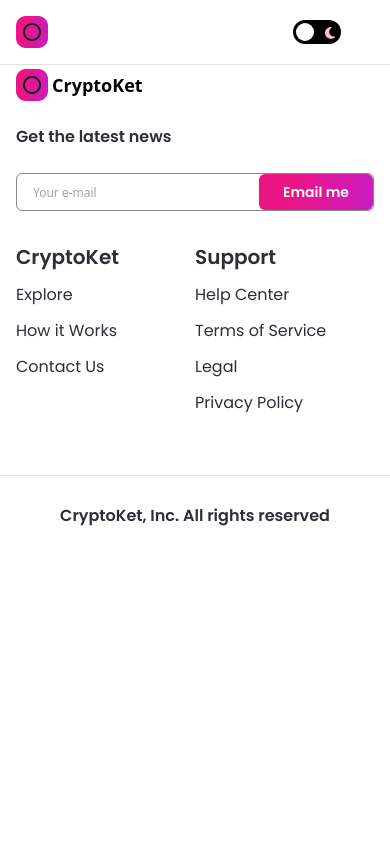
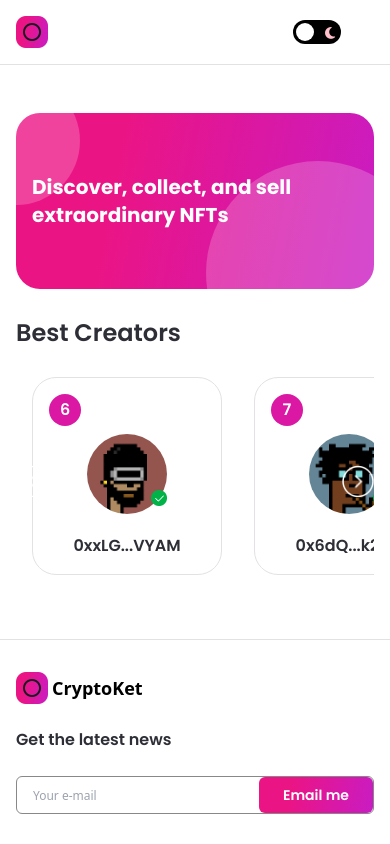
Before and after one commit to kubabowski/MERN_nft_marketplace, a Next.js app: page / in a window 390 px wide. Shown: the top 844 px of the page. Built offline with nearby package versions, Linux system fonts and the light colour scheme.

Commit message:
main page

```diff
--- /dev/null
+++ b/components/Banner.jsx
@@ -0,0 +1,9 @@
+const Banner = ({ name, childStyles, parentStyle }) => (
+  <div className={`relative w-full flex items-center z-0 overflow-hidden nft-gradient ${parentStyle}`}>
+    <p className={`font-bold text-5xl text-white font-poppins leading-70 ${childStyles}`}>{name}</p>
+    <div className="absolute w-48 h-48 sm:w-32 sm:h-32 rounded-full -top-9 -left-16 -z-5 white-bg" />
+    <div className="absolute w-72 h-72 sm:w-56 sm:h-56 rounded-full -bottom-24 -right-14 -z-5 white-bg" />
+  </div>
+);
+
+export default Banner;
--- /dev/null
+++ b/components/CreatorCard.jsx
@@ -0,0 +1,42 @@
+import { useContext } from 'react';
+import Image from 'next/image';
+
+import images from '../assets';
+// import { NFTContext } from '../context/NFTContext';
+
+const CreatorCard = ({ rank, creatorImage, creatorName, creatorEths }) =>
+//   const { nftCurrency } = useContext(NFTContext);
+
+  (
+    <div className="min-w-190 minlg:min-w-240 dark:bg-nft-black-3 bg-white border dark:border-nft-black-3 border-nft-gray-1 rounded-3xl flex flex-col p-4 m-4">
+      <div className="w-8 h-8 minlg:w-10 minlg:h-10 rounded-full bg-nft-red-violet flexCenter">
+        <p className="font-poppins text-white font-semibold text-base minlg:text-lg ">{rank}</p>
+      </div>
+
+      <div className="my-2 flex justify-center">
+        <div className="relative w-20 h-20 minlg:w-28 minlg:h-28">
+          <Image
+            src={creatorImage}
+            layout="fill"
+            objectFit="cover"
+            alt="creator"
+            className="rounded-full"
+          />
+          <div className="absolute w-4 h-4 minlg:w-7 minlg:h-7 bottom-2 -right-0">
+            <Image
+              src={images.tick}
+              layout="fill"
+              objectFit="contain"
+              alt="tick"
+            />
+          </div>
+        </div>
+      </div>
+
+      <div className="mt-3 minlg:mt-7 text-center flexCenter flex-col">
+        <p className="font-poppins dark:text-white text-nft-black-1 font-semibold text-base">{creatorName}</p>
+        {/* <p className="mt-1 font-poppins dark:text-white text-nft-black-1 font-semibold text-base">{creatorEths.toFixed(2)} <span className="font-normal">{nftCurrency}</span></p> */}
+      </div>
+    </div>
+  );
+export default CreatorCard;
--- a/components/index.js
+++ b/components/index.js
@@ -1,5 +1,7 @@
 import Navbar from './Navbar';
 import Footer from './Footer';
 import Button from './Button';
+import Banner from './Banner';
+import CreatorCard from './CreatorCard';
 
-export { Footer, Navbar, Button };
+export { Footer, Navbar, Button, Banner, CreatorCard };
--- a/pages/_app.js
+++ b/pages/_app.js
@@ -8,7 +8,9 @@
   <ThemeProvider attribute="class">
     <div className="dark:bg-nft-dark bg-white min-h-screen">
       <Navbar />
-      <Component {...pageProps} />
+      <div className="pt-65">
+        <Component {...pageProps} />
+      </div>
       <Footer />
     </div>
     <Script src="https://kit.fontawesome.com/f35b6482bc.js" crossorigin="anonymous" />
--- a/pages/index.js
+++ b/pages/index.js
@@ -1,6 +1,87 @@
 
-const Home = () => (
-  <div className="text-3xl font-bold underline">hello</div>
-);
+import { useEffect, useState, useRef, useContext } from 'react';
+import { useTheme } from 'next-themes';
+import Image from 'next/image';
+
+import { Banner, CreatorCard } from '../components';
+import images from '../assets';
+import { makeid } from '../utils/makeId';
+
+const Home = () => {
+  const parentRef = useRef();
+  const scrollRef = useRef();
+  const [isLoading, setIsLoading] = useState(true);
+  const { theme } = useTheme();
+  const [hideButtons, setHideButtons] = useState(false);
+
+  const handleScroll = (direction) => {
+    const { current } = scrollRef;
+
+    const scrollAmount = window.innerWidth > 1800 ? 270 : 210;
+
+    if (direction === 'left') {
+      current.scrollLeft -= scrollAmount;
+    } else {
+      current.scrollLeft += scrollAmount;
+    }
+  };
+
+  const isScrollable = () => {
+    const { current } = scrollRef;
+    const { current: parent } = parentRef;
+
+    if (current?.scrollWidth >= parent?.offsetWidth) return setHideButtons(false);
+    return setHideButtons(true);
+  };
+
+  useEffect(() => {
+    isScrollable();
+    window.addEventListener('resize', isScrollable);
+
+    return () => {
+      window.removeEventListener('resize', isScrollable);
+    };
+  });
+
+  return (
+    <div className="flex justify-center sm:px-4 p-12">
+      <div className="w-full minmd:w-4/5">
+        <Banner
+          name={(<>Discover, collect, and sell <br /> extraordinary NFTs</>)}
+          childStyles="md:text-4xl sm:text-2xl xs:text-xl text-left"
+          parentStyle="justify-start mb-7 h-72 sm:h-60 p-12 xs:p-4 xs:h-44 rounded-3xl"
+        />
+
+        <div>
+          <h1 className="font-poppins dark:text-white text-nft-black-1 text-2xl minlg:text-4xl font-semibold ml-4 xs:ml-0">Best Creators</h1>
+
+          <div className="relative flex-1 max-w-full flex mt-3" ref={parentRef}>
+            <div className="flex flex-row w-max overflow-x-scroll no-scrollbar select-none" ref={scrollRef}>
+              {[6, 7, 8, 9, 10].map((i) => (
+                <CreatorCard
+                  key={`creator-${i}`}
+                  rank={i}
+                  creatorImage={images[`creator${i}`]}
+                  creatorName={`0x${makeid(3)}...${makeid(4)}`}
+                  creatorEths={10 - i * 0.534}
+                />
+              ))}
+              {!hideButtons && (
+              <>
+                <div onClick={() => handleScroll('left')} className="absolute w-8 h-8 minlg:w-12 minlg:h-12 top-45 cursor-pointer left-0">
+                  <Image src={images.left} layout="fill" objectFit="contain" alt="left_arrow" className={theme === 'light' ? 'filter invert' : undefined} />
+                </div>
+                <div onClick={() => handleScroll('right')} className="absolute w-8 h-8 minlg:w-12 minlg:h-12 top-45 cursor-pointer right-0">
+                  <Image src={images.right} layout="fill" objectFit="contain" alt="left_arrow" className={theme === 'light' ? 'filter invert' : undefined} />
+                </div>
+              </>
+              )}
+            </div>
+          </div>
+        </div>
+      </div>
+    </div>
+  );
+};
 
 export default Home;
--- /dev/null
+++ b/utils/makeId.js
@@ -0,0 +1,11 @@
+export const makeid = (length) => {
+  let result = '';
+  const characters = 'ABCDEFGHIJKLMNOPQRSTUVWXYZabcdefghijklmnopqrstuvwxyz0123456789';
+  const charactersLength = characters.length;
+  let counter = 0;
+  while (counter < length) {
+    result += characters.charAt(Math.floor(Math.random() * charactersLength));
+    counter += 1;
+  }
+  return result;
+};
```
